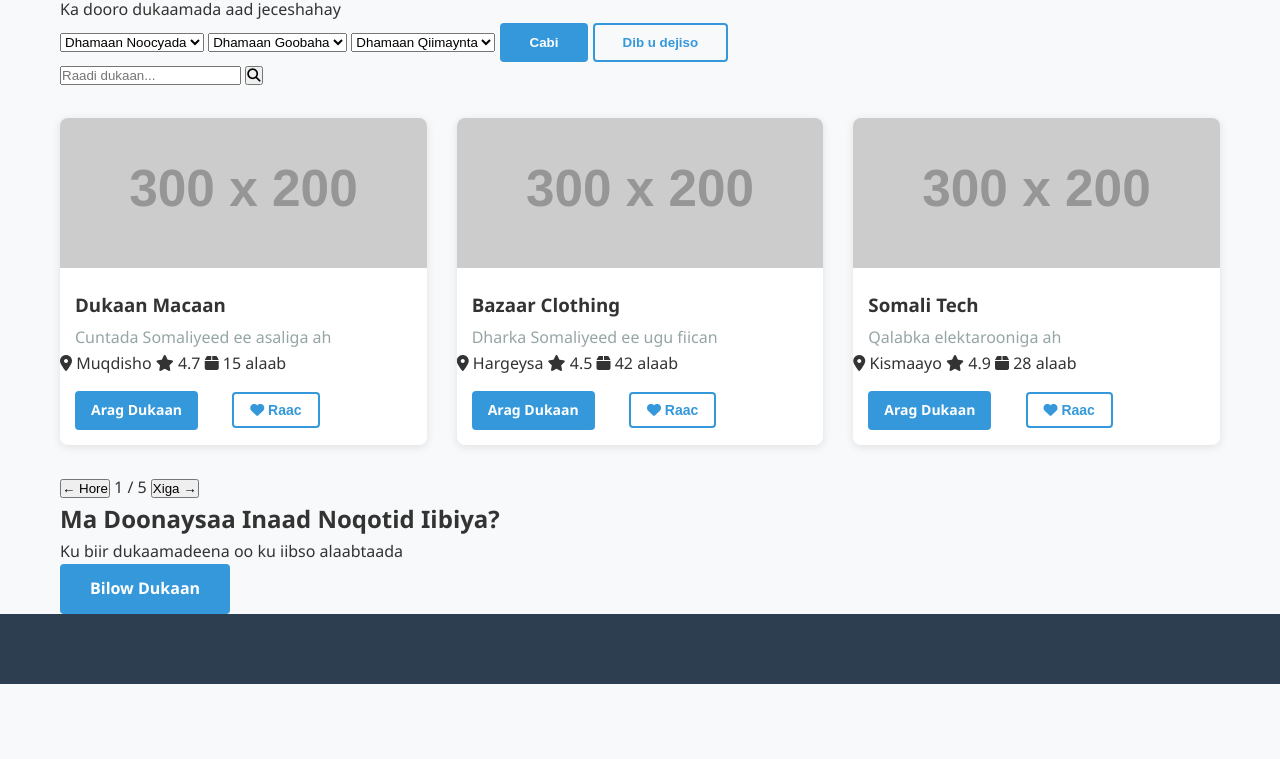
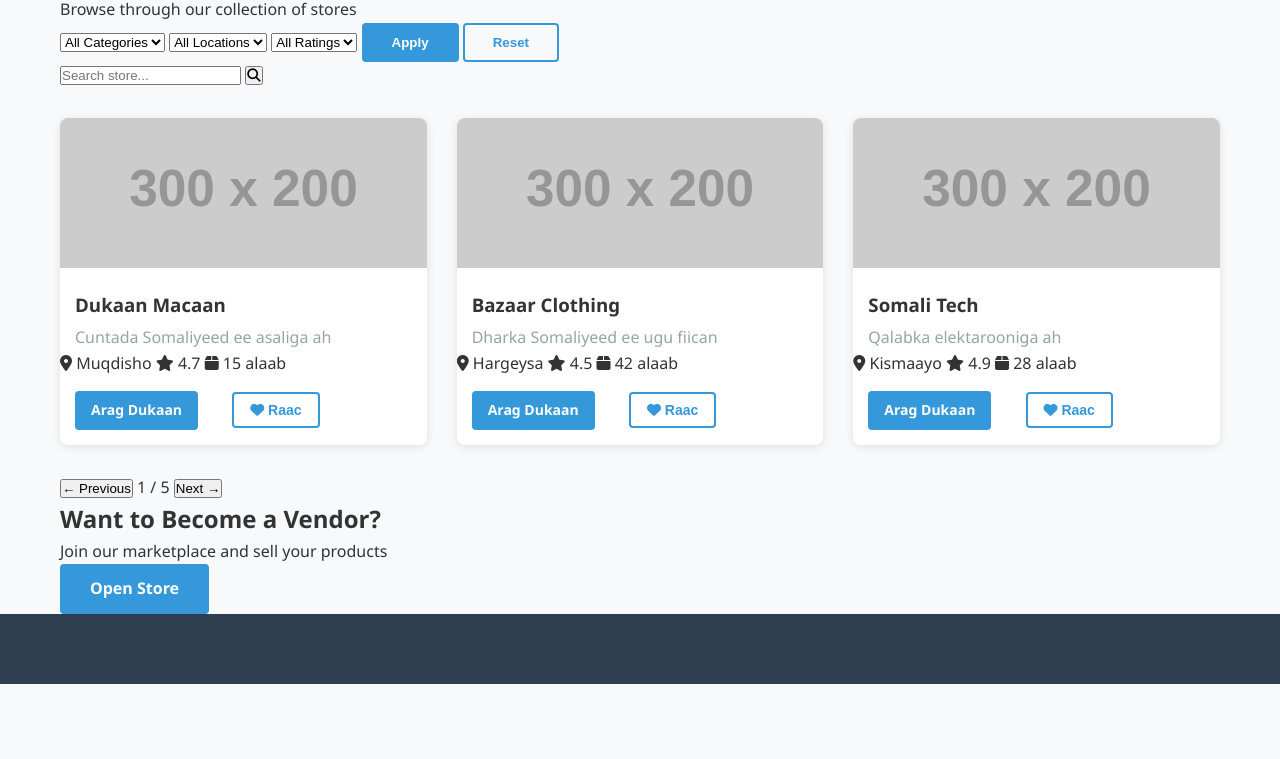
Before and after one commit to caalami123/Tukaan, a plain HTML site: page stores.html in a window 1280 px wide. Shown: the part 41-800 px from the top of the page. Drawn offline with Linux system fonts and the light colour scheme; placeholder pictures from the web are drawn by us.

Commit message:
Update stores.html

```diff
--- a/stores.html
+++ b/stores.html
@@ -3,7 +3,7 @@
 <head>
     <meta charset="UTF-8">
     <meta name="viewport" content="width=device-width, initial-scale=1.0">
-    <title>Dukaamada | Somali Marketplace</title>
+    <title>Stores | Somali Marketplace</title>
     <link rel="stylesheet" href="assets/css/style.css">
     <link rel="stylesheet" href="https://cdnjs.cloudflare.com/ajax/libs/font-awesome/6.4.0/css/all.min.css">
 </head>
@@ -16,8 +16,8 @@
     <!-- Stores Header -->
     <section class="page-header">
         <div class="container">
-            <h1>Dukaamada</h1>
-            <p>Ka dooro dukaamada aad jeceshahay</p>
+            <h1>Stores</h1>
+            <p>Browse through our collection of stores</p>
         </div>
     </section>
 
@@ -26,32 +26,32 @@
         <div class="container">
             <div class="filter-group">
                 <select id="category-filter">
-                    <option value="">Dhamaan Noocyada</option>
-                    <option value="food">Cuntada</option>
-                    <option value="clothing">Dharka</option>
-                    <option value="electronics">Tiknooloji</option>
+                    <option value="">All Categories</option>
+                    <option value="food">Food</option>
+                    <option value="clothing">Clothing</option>
+                    <option value="electronics">Electronics</option>
                 </select>
 
                 <select id="location-filter">
-                    <option value="">Dhamaan Goobaha</option>
-                    <option value="mogadishu">Muqdisho</option>
-                    <option value="hargeisa">Hargeysa</option>
-                    <option value="kismayo">Kismaayo</option>
+                    <option value="">All Locations</option>
+                    <option value="mogadishu">Mogadishu</option>
+                    <option value="hargeisa">Hargeisa</option>
+                    <option value="kismayo">Kismayo</option>
                 </select>
 
                 <select id="rating-filter">
-                    <option value="">Dhamaan Qiimaynta</option>
-                    <option value="5">5 Xiddigo</option>
-                    <option value="4">4+ Xiddigo</option>
-                    <option value="3">3+ Xiddigo</option>
+                    <option value="">All Ratings</option>
+                    <option value="5">5 Stars</option>
+                    <option value="4">4+ Stars</option>
+                    <option value="3">3+ Stars</option>
                 </select>
 
-                <button id="apply-filters" class="btn">Cabi</button>
-                <button id="reset-filters" class="btn-outline">Dib u dejiso</button>
+                <button id="apply-filters" class="btn">Apply</button>
+                <button id="reset-filters" class="btn-outline">Reset</button>
             </div>
 
             <div class="search-store">
-                <input type="text" id="store-search" placeholder="Raadi dukaan...">
+                <input type="text" id="store-search" placeholder="Search store...">
                 <button><i class="fas fa-search"></i></button>
             </div>
         </div>
@@ -65,9 +65,9 @@
             </div>
 
             <div class="pagination">
-                <button class="page-btn">← Hore</button>
+                <button class="page-btn">← Previous</button>
                 <span class="page-numbers">1 / 5</span>
-                <button class="page-btn">Xiga →</button>
+                <button class="page-btn">Next →</button>
             </div>
         </div>
     </section>
@@ -75,9 +75,9 @@
     <!-- Become a Vendor -->
     <section class="become-vendor">
         <div class="container">
-            <h2>Ma Doonaysaa Inaad Noqotid Iibiya?</h2>
-            <p>Ku biir dukaamadeena oo ku iibso alaabtaada</p>
-            <a href="vendor/dashboard.html?action=register" class="btn">Bilow Dukaan</a>
+            <h2>Want to Become a Vendor?</h2>
+            <p>Join our marketplace and sell your products</p>
+            <a href="vendor/dashboard.html?action=register" class="btn">Open Store</a>
         </div>
     </section>
 
```
